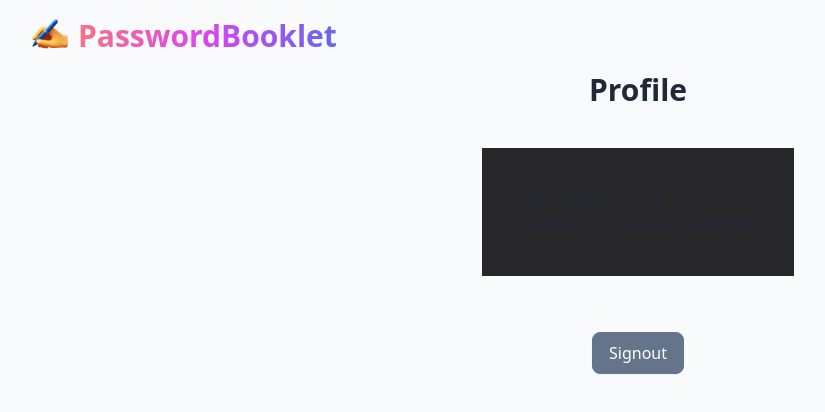
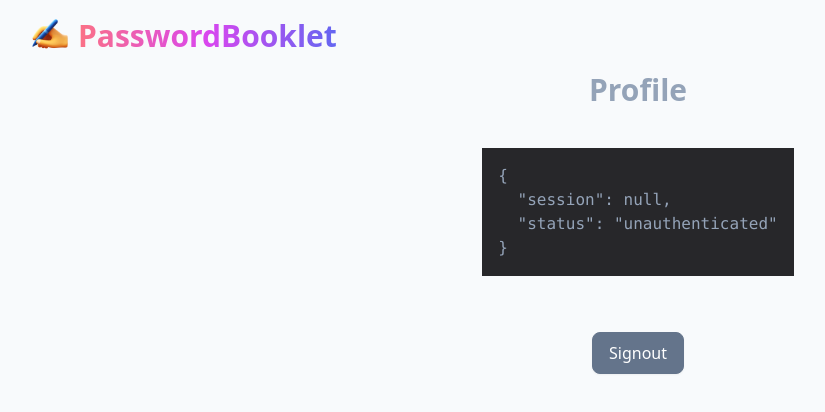
Before and after one commit to andhoyos/passwordbooklet, a Next.js app: page /dashboard/profile in a window 1280 px wide. Shown: the top 412 px of the page, without its empty margins (2-827 px from the left). Built offline with nearby package versions, Linux system fonts and the light colour scheme; no server answers.

Commit message:
correction component modal

```diff
--- a/package.json
+++ b/package.json
@@ -17,14 +17,10 @@
     "next": "14.0.4",
     "next-auth": "^4.24.5",
     "react": "^18",
-    "react-dom": "^18",
-    "react-loader-spinner": "^6.1.6",
-    "sweetalert2": "^11.10.5",
-    "sweetalert2-react-content": "^5.0.7"
+    "react-dom": "^18"
   },
   "devDependencies": {
     "autoprefixer": "^10.0.1",
-    "daisyui": "^4.6.2",
     "eslint": "^8",
     "eslint-config-next": "14.0.4",
     "postcss": "^8",
--- a/src/app/dashboard/keys/page.jsx
+++ b/src/app/dashboard/keys/page.jsx
@@ -3,7 +3,7 @@ import axios from "axios";
 import { useSession, signOut } from "next-auth/react";
 import { useRouter } from "next/navigation";
 import { useState, useEffect } from "react";
-import KeyModal from "@/components/keyModal";
+import KeyModal from "@/components/KeyModal";
 
 function KeysPage() {
   const { data: session, status } = useSession();
@@ -72,7 +72,7 @@ function KeysPage() {
 
   if (keysList.length === 0) {
     return (
-      <div className="h-[calc(100vh-4rem)] flex flex-col gap-y-10 items-center justify-center">
+      <div className="h-[calc(100vh-4rem)] flex flex-col gap-y-10 items-center justify-center md:pb-auto pb-5">
         <h1 className="font-bold text-3xl">Keys</h1>
         <p>No hay claves registradas.</p>
         <button
--- a/src/app/dashboard/profile/page.jsx
+++ b/src/app/dashboard/profile/page.jsx
@@ -8,7 +8,7 @@ function ProfilePage() {
     <div className=" flex flex-col gap-y-10 items-center justify-center">
       <h1 className="font-bold text-3xl">Profile</h1>
 
-      <pre className="bg-zinc-800 p-4">
+      <pre className="bg-zinc-800 md:p-4 p-1.5">
         {JSON.stringify(
           {
             session,
--- a/src/app/layout.js
+++ b/src/app/layout.js
@@ -13,7 +13,7 @@ export const metadata = {
 export default function RootLayout({ children }) {
   return (
     <html lang="en">
-      <body className="bg-slate-50 h-screen md:py-0 py-6">
+      <body className="bg-slate-50 h-screen md:py-0 py-6 text-slate-400">
         <Providers>
           <Navbar />
           <div className="container mx-auto">{children}</div>
--- a/tailwind.config.js
+++ b/tailwind.config.js
@@ -14,5 +14,5 @@ module.exports = {
       },
     },
   },
-  plugins: [require("daisyui")],
+  plugins: [],
 }
```
Also changed, not shown: 1 other file (tests, documents, lock files or other folders).
